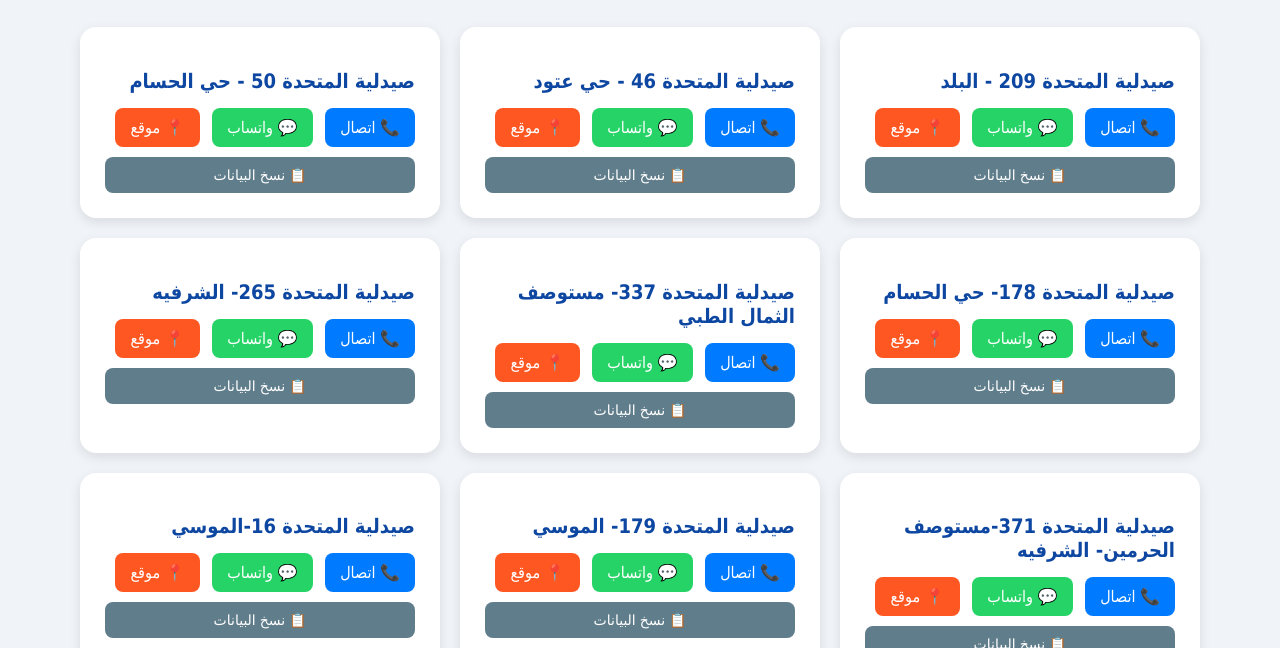
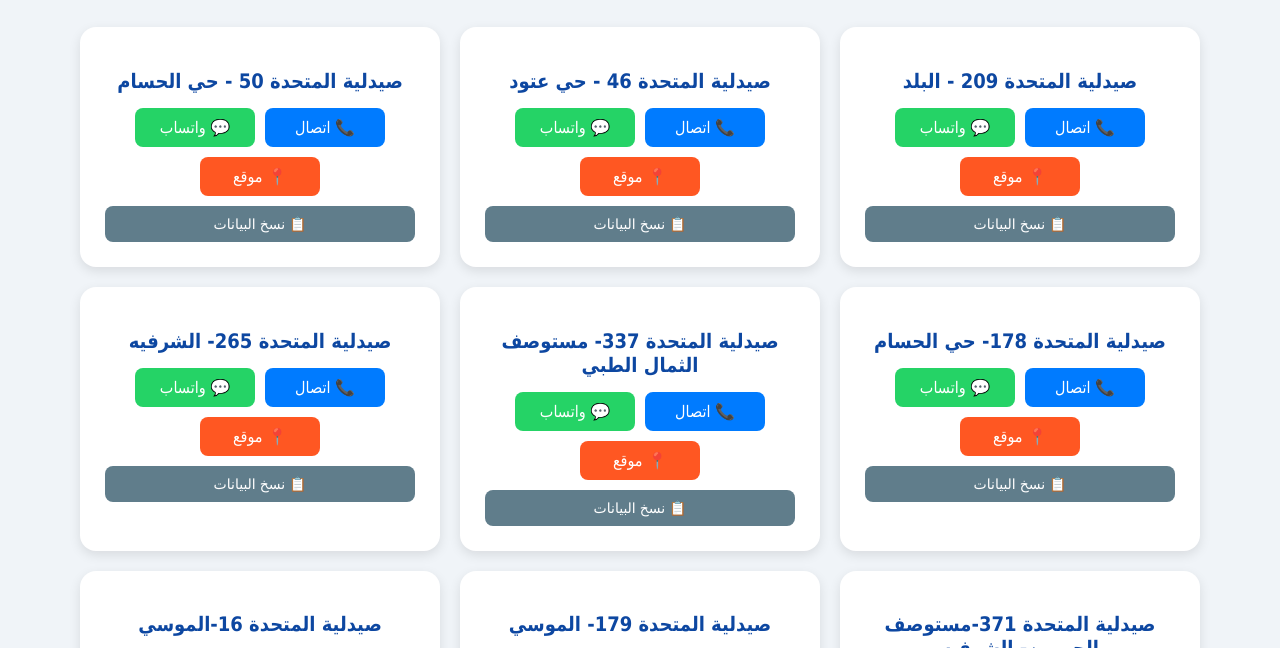
Before and after one commit to MGawesh/location, a plain HTML site: page index.html in a window 1280 px wide. Shown: the part 82-730 px from the top of the page. Drawn offline with Linux system fonts and the light colour scheme.

Commit message:
Update index.html

```diff
--- a/index.html
+++ b/index.html
@@ -32,7 +32,7 @@
       box-shadow: 0 4px 12px rgba(0,0,0,0.1);
       padding: 25px;
       width: 310px;
-      text-align: right;
+      text-align: center;
       position: relative;
     }
 
@@ -42,14 +42,22 @@
       margin-bottom: 15px;
     }
 
+    .card .buttons {
+      display: flex;
+      justify-content: center;
+      flex-wrap: wrap;
+      gap: 10px;
+      margin-bottom: 10px;
+    }
+
     .card a {
       text-decoration: none;
       color: white;
       padding: 10px 15px;
       border-radius: 8px;
-      margin-left: 8px;
       font-size: 16px;
-      display: inline-block;
+      min-width: 90px;
+      text-align: center;
     }
 
     .call { background-color: #007BFF; }
@@ -64,7 +72,6 @@
       padding: 10px 15px;
       font-size: 14px;
       cursor: pointer;
-      margin-top: 10px;
       width: 100%;
     }
 
@@ -93,9 +100,7 @@
 
   <h1>فروع صيدليات المتحدة خميس مشيط وأبها</h1>
 
-  <div class="cards-container">
-    <!-- يتم إدراج البطاقات تلقائيًا عبر JavaScript -->
-  </div>
+  <div class="cards-container"></div>
 
   <div class="footer-icons">
     <a href="https://unitedpharmacy.sa/ar/monthly-magazine">📘 مجلة العروض</a>
@@ -128,9 +133,11 @@
       card.className = 'card';
       card.innerHTML = `
         <h2>${name}</h2>
-        <a class="call" href="tel:${phone}">📞 اتصال</a>
-        <a class="whatsapp" href="${whatsapp}" target="_blank">💬 واتساب</a>
-        <a class="location" href="${location}" target="_blank">📍 موقع</a>
+        <div class="buttons">
+          <a class="call" href="tel:${phone}">📞 اتصال</a>
+          <a class="whatsapp" href="${whatsapp}" target="_blank">💬 واتساب</a>
+          <a class="location" href="${location}" target="_blank">📍 موقع</a>
+        </div>
         <button class="copy-btn" onclick="copyRow('${name}','${phone}','${whatsapp}','${location}')">📋 نسخ البيانات</button>
       `;
       container.appendChild(card);
```
